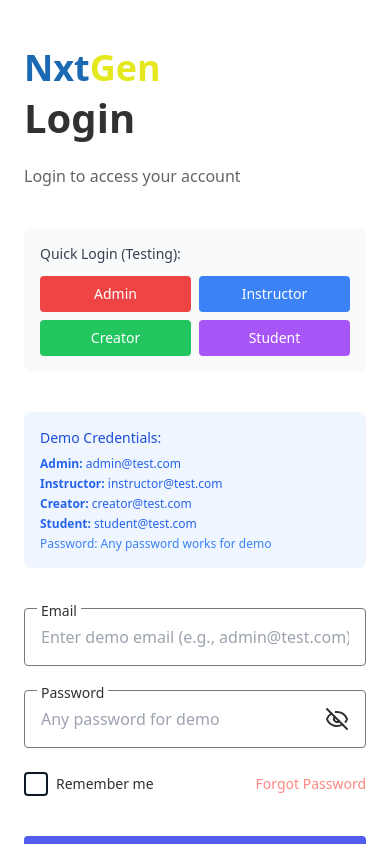
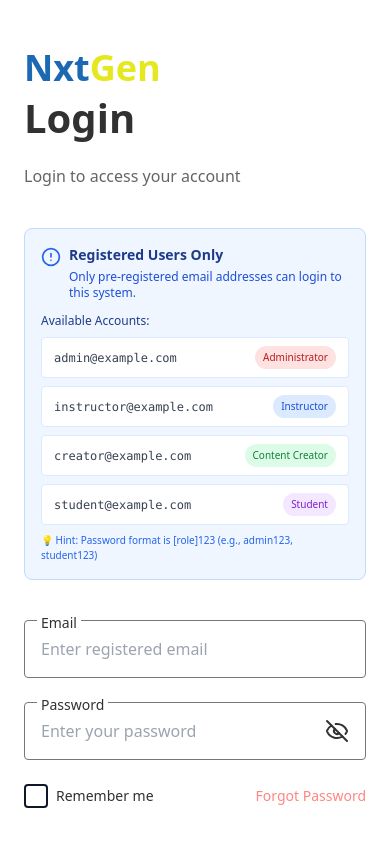
Before and after one commit to GajjelaVasudev/NxtGen-LMS, a React (Vite) app: page /login in a window 390 px wide. Shown: the top 844 px of the page. Built offline with nearby package versions, Linux system fonts and the light colour scheme; a web font is replaced by a local one.

Commit message:
fix bugs in login page

```diff
--- a/src/pages/Login.tsx
+++ b/src/pages/Login.tsx
@@ -1,18 +1,11 @@
-import { useState } from "react";
+import { useState, useEffect } from "react";
 import { Link, useNavigate } from "react-router-dom";
 import { Logo } from "@/components/Logo";
 import { FormInput } from "@/components/FormInput";
 import { SocialLogin } from "@/components/SocialLogin";
 import { Checkbox } from "@/components/ui/checkbox";
 import { useAuth } from "@/contexts/AuthContext";
-import { ChevronLeft, ChevronRight } from "lucide-react";
-
-const DEMO_USERS = [
-	{ id: "admin1", email: "admin@test.com", role: "admin" as const, name: "Admin User" },
-	{ id: "instructor1", email: "instructor@test.com", role: "instructor" as const, name: "Instructor User" },
-	{ id: "creator1", email: "creator@test.com", role: "contentCreator" as const, name: "Content Creator" },
-	{ id: "student1", email: "student@test.com", role: "user" as const, name: "Student User" },
-];
+import { ChevronLeft, ChevronRight, AlertCircle } from "lucide-react";
 
 const CAROUSEL_IMAGES = [
 	{
@@ -46,7 +39,17 @@ export default function Login() {
 	const [rememberMe, setRememberMe] = useState(false);
 	const [error, setError] = useState<string | null>(null);
 	const [loading, setLoading] = useState(false);
+
+	// carousel state
 	const [currentImageIndex, setCurrentImageIndex] = useState(0);
+
+	// Example registered accounts for demo; replace with real data or fetch from API as needed
+	const registeredEmails = [
+		{ email: "admin@example.com", role: "admin" },
+		{ email: "instructor@example.com", role: "instructor" },
+		{ email: "creator@example.com", role: "contentCreator" },
+		{ email: "student@example.com", role: "user" },
+	];
 
 	const handleSubmit = async (e: React.FormEvent) => {
 		e.preventDefault();
@@ -54,32 +57,31 @@ export default function Login() {
 		setLoading(true);
 
 		try {
-			const demoUser = DEMO_USERS.find((user) => user.email === email);
+			// Safely read the Vite env var while avoiding TypeScript's missing ImportMeta.env type
+			const apiUrl = (import.meta as any).env?.VITE_API_URL || process.env.VITE_API_URL || "";
+			const response = await fetch(`${apiUrl}/auth/login`, {
+				method: "POST",
+				headers: {
+					"Content-Type": "application/json",
+				},
+				body: JSON.stringify({ email, password }),
+			});
 
-			if (demoUser) {
-				console.log("Logging in user:", demoUser);
-				login(demoUser);
-				console.log("Navigating to /app");
+			const data = await response.json();
+
+			if (!response.ok) {
+				setError(data.error || "Login failed. Please try again.");
+				setLoading(false);
+				return;
+			}
+
+			login(data.user);
 			navigate("/app");
-			} else {
-				setError(
-					"Please use one of the demo emails: admin@test.com, instructor@test.com, creator@test.com, or student@test.com"
-				);
-			}
 		} catch (err) {
 			console.error("Login error:", err);
-			setError("Login failed. Please try again.");
+			setError("Unable to connect to server. Please try again later.");
 		} finally {
 			setLoading(false);
-		}
-	};
-
-	const quickLogin = (userType: "admin" | "instructor" | "creator" | "student") => {
-		const user = DEMO_USERS.find((u) => u.email.startsWith(userType));
-		if (user) {
-			console.log("Quick logging in user:", user);
-			login(user);
-			navigate("/app");
 		}
 	};
 
@@ -88,74 +90,106 @@ export default function Login() {
 	};
 
 	const prevImage = () => {
-		setCurrentImageIndex((prev) => (prev - 1 + CAROUSEL_IMAGES.length) % CAROUSEL_IMAGES.length);
+		setCurrentImageIndex(
+			(prev) => (prev - 1 + CAROUSEL_IMAGES.length) % CAROUSEL_IMAGES.length
+		);
 	};
 
 	const goToImage = (index: number) => {
 		setCurrentImageIndex(index);
 	};
 
+	const getRoleBadgeColor = (role: string) => {
+		switch (role) {
+			case "admin":
+				return "bg-red-100 text-red-700";
+			case "instructor":
+				return "bg-blue-100 text-blue-700";
+			case "contentCreator":
+				return "bg-green-100 text-green-700";
+			case "user":
+				return "bg-purple-100 text-purple-700";
+			default:
+				return "bg-gray-100 text-gray-700";
+		}
+	};
+
+	const getRoleLabel = (role: string) => {
+		switch (role) {
+			case "admin":
+				return "Administrator";
+			case "instructor":
+				return "Instructor";
+			case "contentCreator":
+				return "Content Creator";
+			case "user":
+				return "Student";
+			default:
+				return role;
+		}
+	};
+
 	return (
 		<div className="min-h-screen bg-white flex">
+			{/* Left Side - Login Form */}
 			<div className="w-full lg:w-1/2 px-6 md:px-16 lg:px-26 py-12 flex flex-col">
 				<Logo />
 
 				<div className="flex-1 flex items-center justify-center max-w-[512px] mx-auto w-full">
 					<div className="w-full flex flex-col gap-10">
 						<div className="flex flex-col gap-4">
-							<h1 className="text-[#313131] font-poppins text-[40px] font-bold leading-normal">Login</h1>
-							<p className="text-[#313131] font-poppins text-base opacity-75">Login to access your account</p>
+							<h1 className="text-[#313131] font-poppins text-[40px] font-bold leading-normal">
+								Login
+							</h1>
+							<p className="text-[#313131] font-poppins text-base opacity-75">
+								Login to access your account
+							</p>
 						</div>
 
-						{/* Quick Login Section for Testing */}
-						<div className="bg-gray-50 p-4 rounded-lg">
-							<h3 className="text-sm font-medium text-gray-700 mb-3">Quick Login (Testing):</h3>
-							<div className="grid grid-cols-2 gap-2">
-								<button
-									onClick={() => quickLogin("admin")}
-									className="px-3 py-2 bg-red-500 text-white text-sm rounded hover:bg-red-600 transition-colors"
-								>
-									Admin
-								</button>
-								<button
-									onClick={() => quickLogin("instructor")}
-									className="px-3 py-2 bg-blue-500 text-white text-sm rounded hover:bg-blue-600 transition-colors"
-								>
-									Instructor
-								</button>
-								<button
-									onClick={() => quickLogin("creator")}
-									className="px-3 py-2 bg-green-500 text-white text-sm rounded hover:bg-green-600 transition-colors"
-								>
-									Creator
-								</button>
-								<button
-									onClick={() => quickLogin("student")}
-									className="px-3 py-2 bg-purple-500 text-white text-sm rounded hover:bg-purple-600 transition-colors"
-								>
-									Student
-								</button>
+						{/* Registered Users Information */}
+						<div className="bg-blue-50 border border-blue-200 rounded-lg p-4">
+							<div className="flex items-start gap-2 mb-3">
+								<AlertCircle className="w-5 h-5 text-blue-600 flex-shrink-0 mt-0.5" />
+								<div>
+									<h3 className="text-sm font-semibold text-blue-900 mb-1">
+										Registered Users Only
+									</h3>
+									<p className="text-xs text-blue-700">
+										Only pre-registered email addresses can login to this system.
+									</p>
 								</div>
 							</div>
 
-						{/* Demo Credentials */}
-						<div className="bg-blue-50 p-4 rounded-lg">
-							<h3 className="text-sm font-medium text-blue-700 mb-2">Demo Credentials:</h3>
-							<div className="text-xs text-blue-600 space-y-1">
-								<div>
-									<strong>Admin:</strong> admin@test.com
+							{registeredEmails.length > 0 && (
+								<div className="mt-3 space-y-2">
+									<p className="text-xs font-medium text-blue-900">
+										Available Accounts:
+									</p>
+									<div className="grid grid-cols-1 gap-2">
+										{registeredEmails.map((item, index) => (
+											<div
+												key={index}
+												className="flex items-center justify-between bg-white rounded px-3 py-2 border border-blue-100"
+											>
+												<span className="text-xs text-gray-700 font-mono">
+													{item.email}
+												</span>
+												<span
+													className={`text-[10px] px-2 py-1 rounded-full font-medium ${getRoleBadgeColor(
+														item.role
+													)}`}
+												>
+													{getRoleLabel(item.role)}
+												</span>
 											</div>
-								<div>
-									<strong>Instructor:</strong> instructor@test.com
+										))}
 									</div>
-								<div>
-									<strong>Creator:</strong> creator@test.com
+									<p className="text-[10px] text-blue-600 mt-2">
+										💡 Hint: Password format is [role]123 (e.g.,
+										admin123, student123)
+									</p>
 								</div>
-								<div>
-									<strong>Student:</strong> student@test.com
-								</div>
-								<div className="mt-2 text-blue-500">Password: Any password works for demo</div>
-							</div>
+							)}
 						</div>
 
 						<form onSubmit={handleSubmit} className="flex flex-col gap-10">
@@ -165,7 +199,8 @@ export default function Login() {
 									type="email"
 									value={email}
 									onChange={(e) => setEmail(e.target.value)}
-									placeholder="Enter demo email (e.g., admin@test.com)"
+									placeholder="Enter registered email"
+									required
 								/>
 
 								<FormInput
@@ -173,7 +208,8 @@ export default function Login() {
 									type="password"
 									value={password}
 									onChange={(e) => setPassword(e.target.value)}
-									placeholder="Any password for demo"
+									placeholder="Enter your password"
+									required
 								/>
 
 								<div className="flex items-center justify-between">
@@ -181,7 +217,9 @@ export default function Login() {
 										<Checkbox
 											id="remember"
 											checked={rememberMe}
-											onCheckedChange={(checked) => setRememberMe(checked as boolean)}
+											onCheckedChange={(checked) =>
+												setRememberMe(checked as boolean)
+											}
 											className="w-6 h-6 border-[#313131] border-2"
 										/>
 										<label
@@ -201,88 +239,88 @@ export default function Login() {
 							</div>
 
 							{error && (
-								<div className="text-sm text-red-600 bg-red-50 p-3 rounded">{error}</div>
+								<div className="bg-red-50 border border-red-200 text-red-700 px-4 py-3 rounded-lg text-sm flex items-start gap-2">
+									<AlertCircle className="w-5 h-5 flex-shrink-0 mt-0.5" />
+									<span>{error}</span>
+								</div>
 							)}
 
-							<div className="flex flex-col gap-4">
 							<button
 								type="submit"
 								disabled={loading}
-									className="w-full h-12 bg-[#515DEF] rounded flex items-center justify-center text-[#F3F3F3] font-poppins text-sm font-bold hover:bg-[#515DEF]/90 transition-colors disabled:opacity-60"
+								className="w-full py-4 bg-gradient-to-r from-[#515DEF] to-[#7B68EE] text-white rounded-lg font-poppins text-base font-semibold hover:opacity-90 transition-opacity disabled:opacity-50 disabled:cursor-not-allowed"
 							>
 								{loading ? "Logging in..." : "Login"}
 							</button>
+						</form>
 
-								<p className="text-center text-sm font-poppins">
-									<span className="text-[#313131]">Don't have an account? </span>
+						<SocialLogin />
+
+						<div className="text-center">
+							<span className="text-[#313131] text-sm">
+								Don't have an account?{" "}
+							</span>
 							<Link
 								to="/signup"
-										className="text-[#FF8682] font-bold hover:underline"
+								className="text-[#FF8682] text-sm font-semibold hover:underline"
 							>
-										Sign up
+								Contact Administrator
 							</Link>
-								</p>
 						</div>
-
-							<SocialLogin />
-						</form>
 					</div>
 				</div>
 			</div>
 
-			{/* Image Carousel Section */}
-			<div className="hidden lg:flex lg:w-1/2 items-center justify-center p-16 bg-gradient-to-br from-blue-50 to-purple-50">
-				<div className="relative w-full max-w-[616px] h-[816px]">
-					{/* Main Image */}
-					<div className="relative w-full h-full overflow-hidden rounded-[30px] shadow-2xl">
+			{/* Right Side - Image Carousel */}
+			<div className="hidden lg:flex lg:w-1/2 bg-gradient-to-br from-blue-500 to-purple-600 relative overflow-hidden">
+				<div className="absolute inset-0">
 					<img
 						src={CAROUSEL_IMAGES[currentImageIndex].url}
 						alt={CAROUSEL_IMAGES[currentImageIndex].title}
-							className="w-full h-full object-cover transition-opacity duration-500"
+						className="w-full h-full object-cover"
 					/>
+					<div className="absolute inset-0 bg-gradient-to-t from-black/60 via-black/20 to-transparent" />
+				</div>
 
-						{/* Overlay Content */}
-						<div className="absolute bottom-0 left-0 right-0 bg-gradient-to-t from-black/80 to-transparent p-8 text-white">
-							<h3 className="text-2xl font-bold mb-2">
+				<div className="relative z-10 flex flex-col justify-end p-12 text-white">
+					<h2 className="text-4xl font-bold mb-4">
 						{CAROUSEL_IMAGES[currentImageIndex].title}
-							</h3>
-							<p className="text-sm opacity-90">
+					</h2>
+					<p className="text-xl mb-8 text-white/90">
 						{CAROUSEL_IMAGES[currentImageIndex].description}
 					</p>
-						</div>
-					</div>
 
-					{/* Navigation Arrows */}
+					<div className="flex items-center gap-4">
 						<button
 							onClick={prevImage}
-						className="absolute left-4 top-1/2 -translate-y-1/2 w-12 h-12 bg-white/90 hover:bg-white rounded-full flex items-center justify-center shadow-lg transition-all hover:scale-110"
+							className="p-2 bg-white/20 hover:bg-white/30 rounded-full backdrop-blur-sm transition-all"
 							aria-label="Previous image"
 						>
-						<ChevronLeft className="w-6 h-6 text-gray-800" />
+							<ChevronLeft className="w-6 h-6" />
 						</button>
 
-					<button
-						onClick={nextImage}
-						className="absolute right-4 top-1/2 -translate-y-1/2 w-12 h-12 bg-white/90 hover:bg-white rounded-full flex items-center justify-center shadow-lg transition-all hover:scale-110"
-						aria-label="Next image"
-					>
-						<ChevronRight className="w-6 h-6 text-gray-800" />
-					</button>
-
-					{/* Dot Indicators */}
-					<div className="absolute bottom-8 left-1/2 -translate-x-1/2 flex items-center gap-2">
+						<div className="flex gap-2">
 							{CAROUSEL_IMAGES.map((_, index) => (
 								<button
 									key={index}
 									onClick={() => goToImage(index)}
-								className={`transition-all ${
+									className={`h-2 rounded-full transition-all ${
 										index === currentImageIndex
-										? "w-8 h-2.5 bg-white rounded-full"
-										: "w-2.5 h-2.5 bg-white/50 hover:bg-white/75 rounded-full"
+											? "w-8 bg-white"
+											: "w-2 bg-white/50 hover:bg-white/70"
 									}`}
 									aria-label={`Go to image ${index + 1}`}
 								/>
 							))}
+						</div>
+
+						<button
+							onClick={nextImage}
+							className="p-2 bg-white/20 hover:bg-white/30 rounded-full backdrop-blur-sm transition-all"
+							aria-label="Next image"
+						>
+							<ChevronRight className="w-6 h-6" />
+						</button>
 					</div>
 				</div>
 			</div>
```
Also changed, not shown: 2 other files (tests, documents, lock files or other folders). Lines whose indentation alone changed are shown as unchanged.
